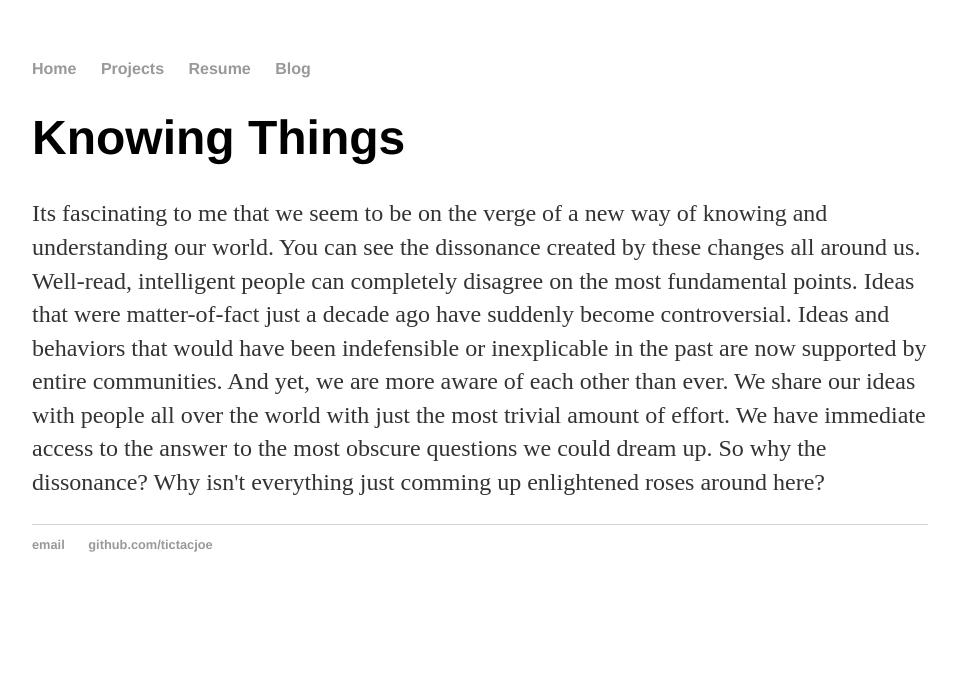
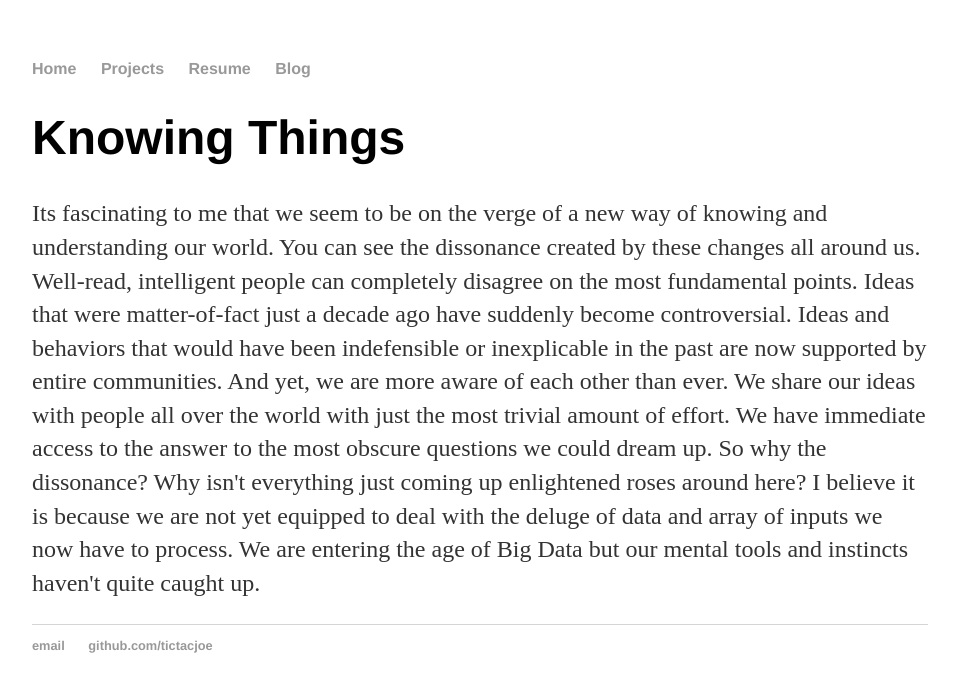
Before and after one commit to tictacjoe/tictacjoe.github.io, a Jekyll site: the page about.html, which Jekyll copies as it is, in a window 1280 px wide. Shown: the top 692 px of the page, without its empty margins (160-1119 px from the left). Built offline with Jekyll 4.4.1, drawn with Linux system fonts in a browser that asks for light colours.

Commit message:
Update about.html

```diff
--- a/about.html
+++ b/about.html
@@ -24,7 +24,9 @@
 					inexplicable in the past are now supported by entire communities.  And yet, we are more aware of each
 			                other than ever. We share our ideas with people all over the world with just the most trivial amount of
 					effort. We have immediate access to the answer to the most obscure questions we could dream up.  So why
-			                the dissonance?  Why isn't everything just comming up enlightened roses around here?</p>
+			                the dissonance?  Why isn't everything just coming up enlightened roses around here?  I believe it is
+			                because we are not yet equipped to deal with the deluge of data and array of inputs we now have to process.
+			                We are entering the age of Big Data but our mental tools and instincts haven't quite caught up.</p>
 				<!-- <p>Multi dimensional data.  </em>  <a href="/slm">Read more...</a></p> -->
     		</div><!-- /.blurb -->
 		</div><!-- /.container -->
```
